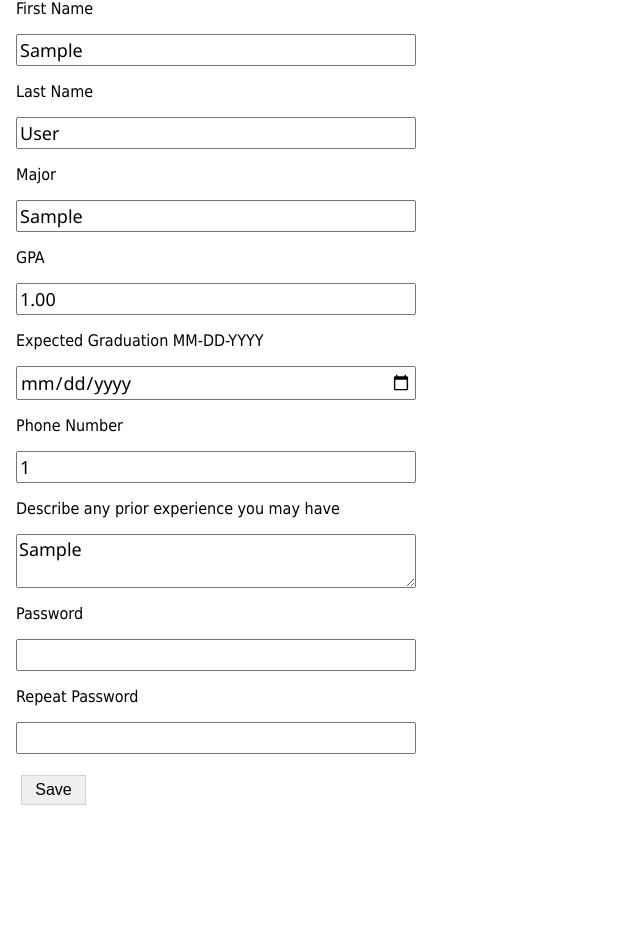
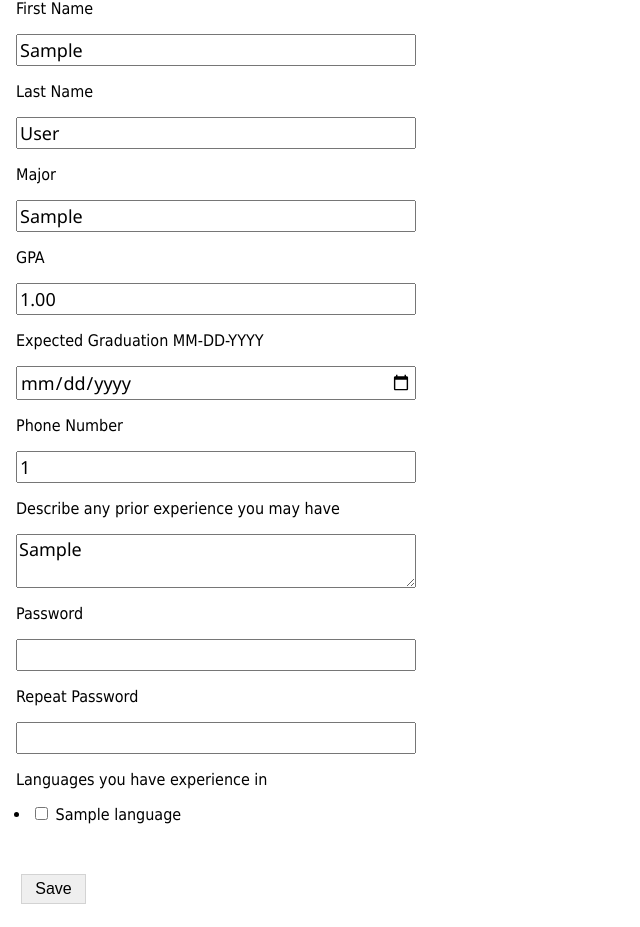
Before and after one commit to BenjaminMichaelis/WSU-EECS-UndergraduateResearch, a Flask app: page /edit_profile/ in a window 1280 px wide. Shown: the part 116-1043 px from the top of the page, without its empty margins (0-640 px from the left). Before the commit the page ends 921 px from the top, so only its background shows below. Run offline with Flask 2, Linux system fonts and the light colour scheme; a user stored in the database is signed in; tables that the repository leaves empty hold one stand-in row (values such as "Sample post"); parts of the project's set-up code (start-up, migrations or seed data) failed here and were passed over; some libraries are stand-ins or nearby versions.

Commit message:
Language stuff added but not fully functional yet for user information

```diff
--- a/app/Controller/forms.py
+++ b/app/Controller/forms.py
@@ -9,11 +9,21 @@ from wtforms.widgets import CheckboxInput, ListWidget
 import math
 from app.Model.models import Post, Field, User
 
+from app.Model.models import Language, Post, Tag, User
 def get_fields():
     return Field.query.all()
 
 def get_fieldlabel(thefield):
     return thefield.name
+
+def get_taglabel(thetag):
+    return thetag.name
+
+def get_languages():
+    return Language.query.all()
+
+def get_languageLabel(thelanguage):
+    return thelanguage.name
 
 class PostForm(FlaskForm):
     title = StringField('Position Title', validators=[DataRequired()])
@@ -34,6 +44,7 @@ class EditForm(FlaskForm):
     graduationDate = DateField('Expected Graduation MM-DD-YYYY', format='%m-%d-%Y', validators=[Optional()])
     phone = IntegerField('Phone Number')
     experience = TextAreaField('Describe any prior experience you may have')
+    languages = QuerySelectMultipleField('Languages you have experience in', query_factory=get_languages, get_label=get_languageLabel, widget=ListWidget(prefix_label=False), option_widget=CheckboxInput())
     password = PasswordField('Password', validators=[EqualTo('password2', message='Passwords must match')])
     password2 = PasswordField('Repeat Password')
     submit = SubmitField('Save')
--- a/app/Controller/routes.py
+++ b/app/Controller/routes.py
@@ -64,6 +64,8 @@ def edit_profile():
             current_user.gpa = eform.gpa.data
             current_user.graduationDate = eform.graduationDate.data
             current_user.experience = eform.experience.data
+            for Languages in eform.languages.data:
+                current_user.LanguagesKnown.append(Languages)
             db.session.add(current_user)
             db.session.commit()
             flash("Your changes have been saved")
--- a/app/View/templates/display_profile.html
+++ b/app/View/templates/display_profile.html
@@ -12,6 +12,12 @@
     <p> <b>Graduation Date:</b> {{user.graduationDate}}</p>
     <p> <b>Experience:</b> {{user.experience}}</p>
 
+    {% for Language in user.get_Languages().all(): %}
+        <span class="tagitem">
+            {{ Language.name }}
+        </span>
+    {% endfor %}
+
     {% if user == current_user %}
     <p><a href="{{ url_for('routes.edit_profile')}}""> Edit your profile</a></p>
     {% endif %}
--- a/app/View/templates/edit_profile.html
+++ b/app/View/templates/edit_profile.html
@@ -5,6 +5,7 @@
     {% if form %}
         <form action="" method="POST">
             {{ form.hidden_tag() }}
+            <div>
                 <p> {{ form.firstname.label }}</p>
                 <p> {{ form.firstname(class='textinput')}}</p>
 
@@ -74,7 +75,14 @@
                 <span style="color: red;">[{{ error }}]</span>
                 {% endfor %}
 
-            <p>{{ form.submit(class='button') }}</p>
+                {{ form.languages.label }}
+                <div>
+                    {{ form.languages(class="formselect")}}
+                </div>
+
+            </div>
+
+            {{ form.submit(class='button') }}
         </form>
 
     {% endif %}
--- a/smile.py
+++ b/smile.py
@@ -1,5 +1,6 @@
 from app import create_app, db
 from app.Model.models import Post, Field
+from app.Model.models import Post, Tag, Language
 
 app = create_app()
 
@@ -12,6 +13,11 @@ def initDB(*args, **kwargs):
         for f in fields:
             db.session.add(Field(name=f))
         db.session.commit()
+    if Language.query.count() == 0:
+        languages = ['Javascript','Python', 'C', 'C++', 'C#', 'HTML', 'CSS', 'Ruby', 'Java', 'R', 'Swift', 'PHP', 'Pascal', 'Pearl', 'SQL', 'Go', 'Bash', 'TypeScript']
+        for l in languages:
+            db.session.add(Language(name=l))
+        db.session.commit()
 
 if __name__ == "__main__":
     app.run(debug=True)
```
Also changed, not shown: app/Model/models.py (+18 -0 lines).
